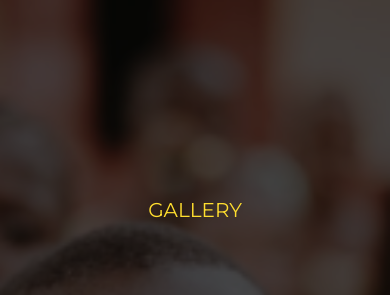
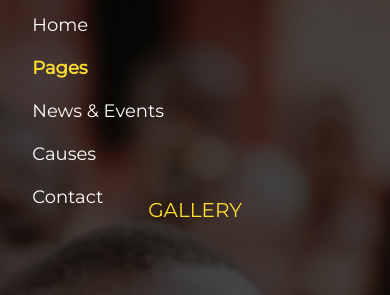
Before and after one commit to davidjnr2/Charity-Organisation-Template, a plain HTML site: page event.html in a window 390 px wide. Both pictures are taken after a click on the button "Toggle navigation". Shown: the part 55-350 px from the top of the page. Drawn offline with nearby package versions, Linux system fonts and the light colour scheme.

Commit message:
#hamburger activated

```diff
--- a/event.html
+++ b/event.html
@@ -41,7 +41,7 @@
                         <span class="third_Nav"></span>
                      </button>
                     <div class="collapse navbar-collapse" id="navbarNav">
-                        <ul class="navbar-nav">
+                        <ul class="navbar-nav menu_nav">
                             <li class="nav-item">
                                 <a class="nav-link" href="index.html">Home <span class="sr-only">(current)</span></a>
                             </li>
@@ -273,12 +273,13 @@
     </footer>
 
     <!-- Javascript Library -->
+    <!-- jquery File -->
+    <script src="https://cdnjs.cloudflare.com/ajax/libs/jquery/3.5.1/jquery.min.js"></script>
+
     <script src="https://stackpath.bootstrapcdn.com/bootstrap/4.5.0/js/bootstrap.min.js"></script>
     <script src="https://stackpath.bootstrapcdn.com/bootstrap/4.5.0/js/bootstrap.bundle.min.js"></script>
     <script src="https://cdnjs.cloudflare.com/ajax/libs/popper.js/1.16.0/umd/popper.min.js"></script>
 
-    <!-- jquery File -->
-    <script src="https://cdnjs.cloudflare.com/ajax/libs/jquery/3.5.1/jquery.min.js"></script>
     <!-- <script src="js/plugins.js"></script> -->
     <script src="js/main.js"></script>
 
```
